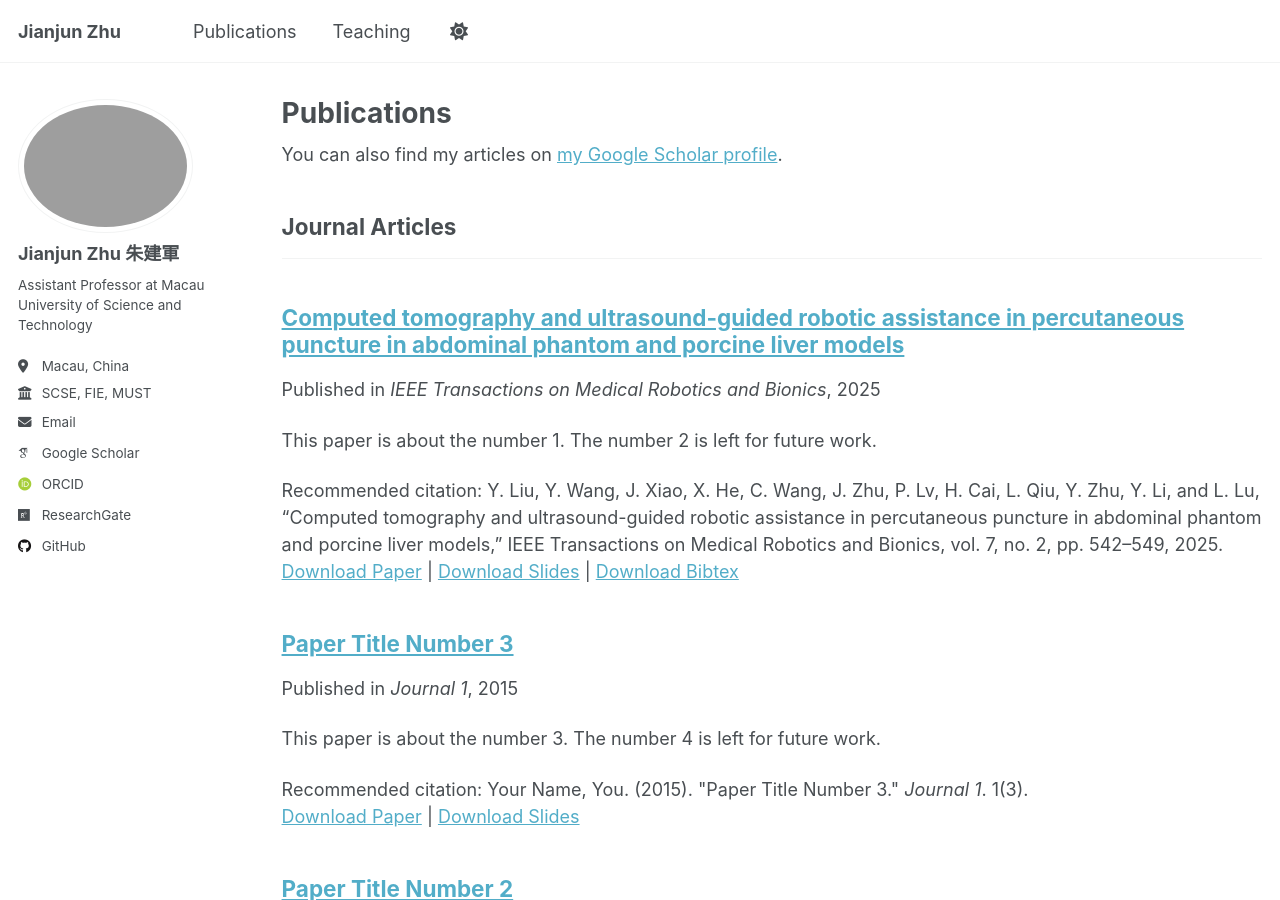
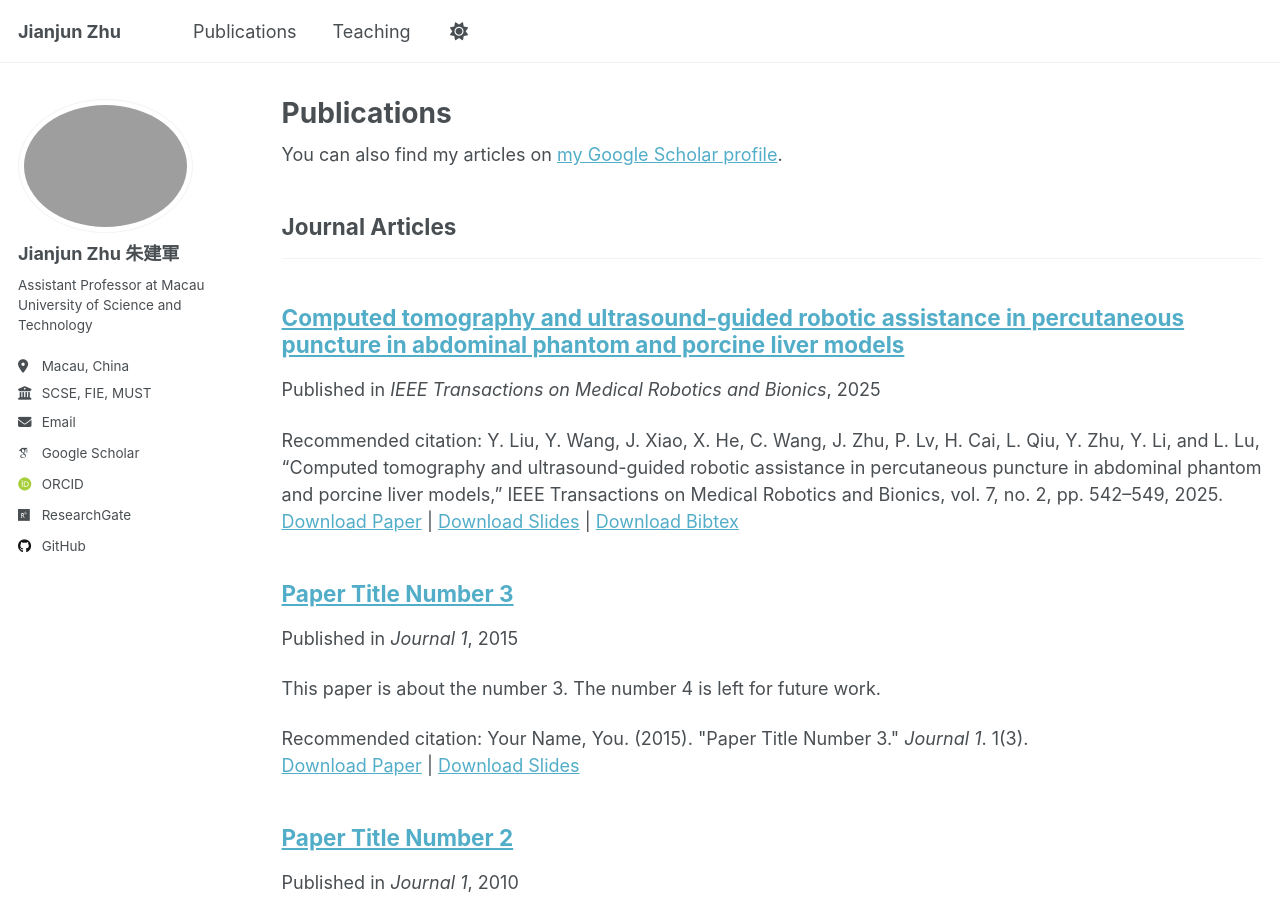
Before and after one commit to JianjunZhu/JianjunZhu.github.io, a Jekyll site: the page built from _pages/publications.html, in a window 1280 px wide and 900 px high. Built offline with Jekyll 4.4.1, drawn with Linux system fonts in a browser that asks for light colours; some web fonts are replaced; a script that is not in the unit is left out.

Commit message:
Update 2025-TMRB.md

```diff
--- a/_publications/2025-TMRB.md
+++ b/_publications/2025-TMRB.md
@@ -2,8 +2,8 @@
 title: "Computed tomography and ultrasound-guided robotic assistance in percutaneous puncture in abdominal phantom and porcine liver models"
 collection: publications
 category: manuscripts
-permalink: /publication/2009-10-01-paper-title-number-1
-excerpt: 'This paper is about the number 1. The number 2 is left for future work.'
+permalink: /publication/2025-TMRB
+excerpt: ''
 date: 2025-03-12
 venue: 'IEEE Transactions on Medical Robotics and Bionics'
 slidesurl: 'http://academicpages.github.io/files/slides1.pdf'
```
